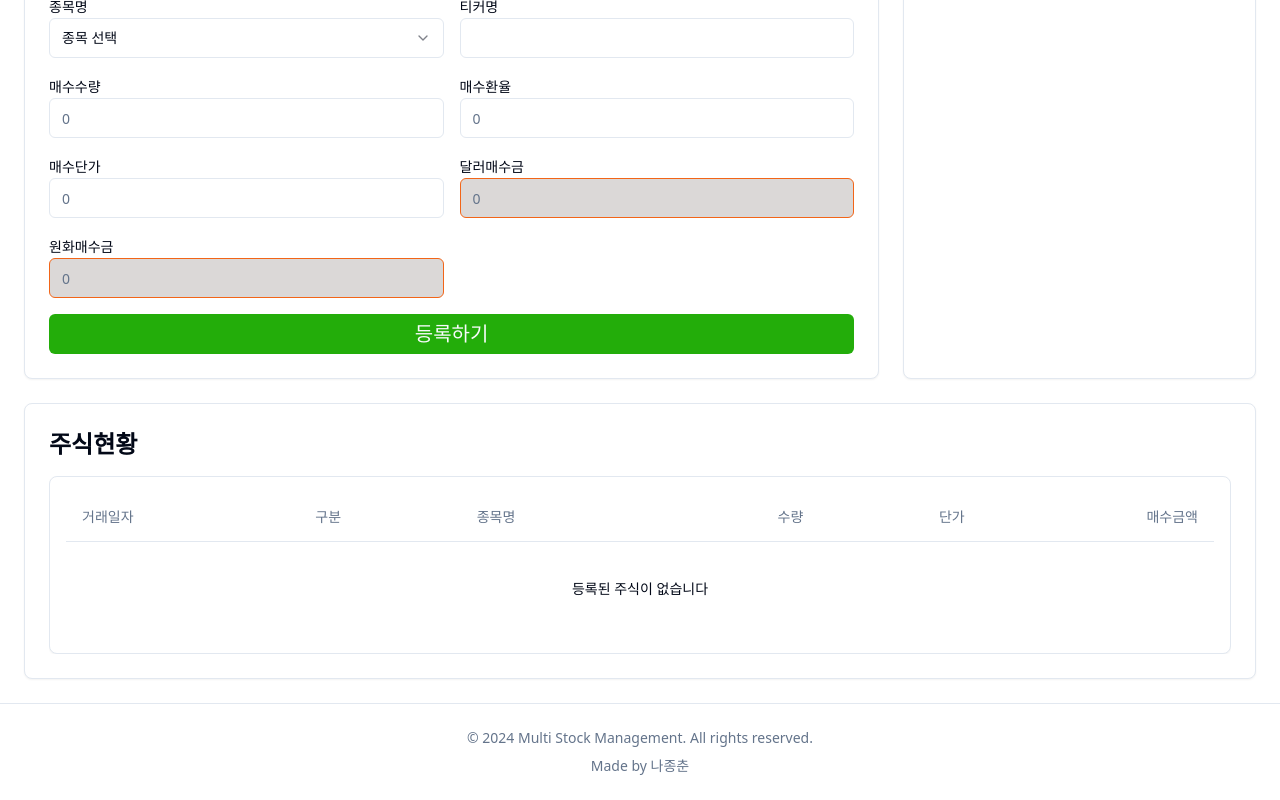
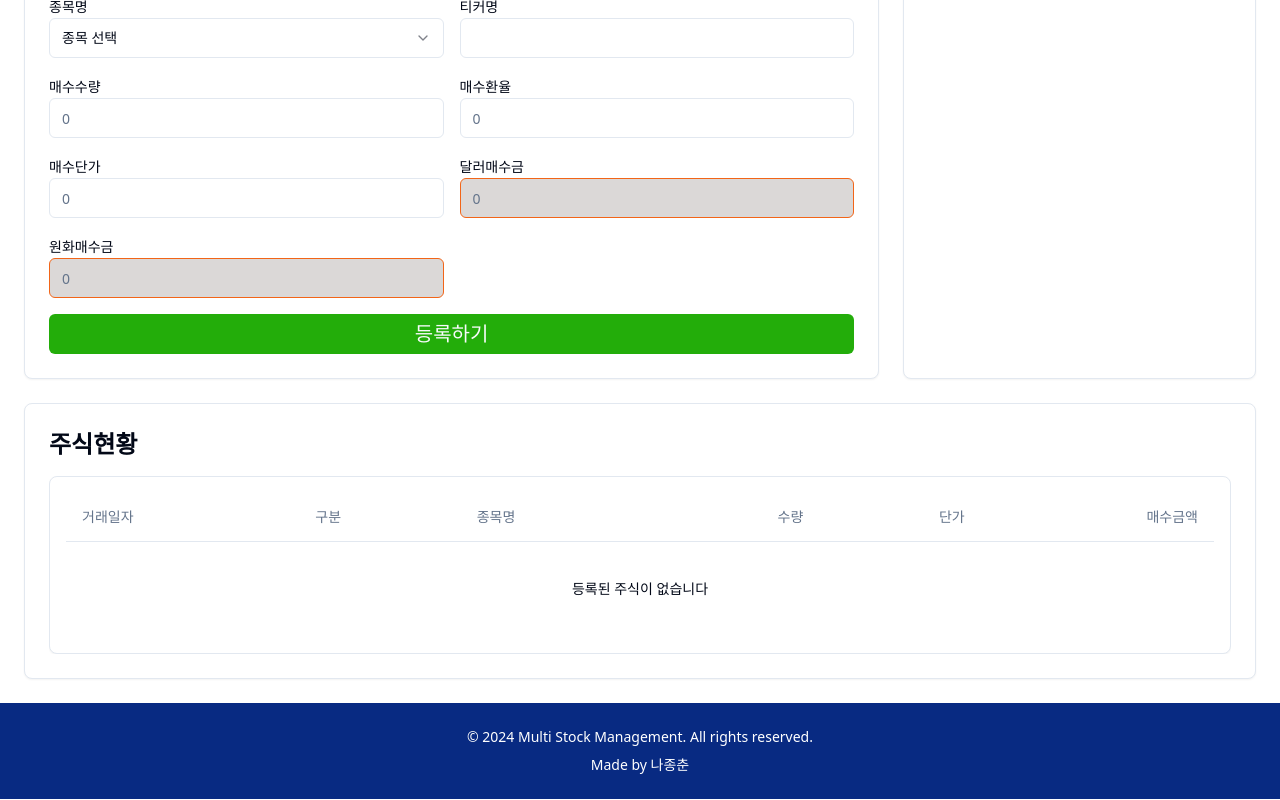
Before and after one commit to gppc5096/multi-stock-cursor, a React (Vite) app: page / in a window 1280 px wide. Shown: the part 328-1128 px from the top of the page. Built offline with nearby package versions, Linux system fonts and the light colour scheme.

Commit message:
Update footer styles
Change footer background color to #082a82 and font color to white for improved visibility and aesthetics.
[skip gpt_engineer]

```diff
--- a/src/components/layout/Footer.tsx
+++ b/src/components/layout/Footer.tsx
@@ -1,8 +1,8 @@
 const Footer = () => {
   return (
-    <footer className="border-t mt-auto py-6">
+    <footer className="bg-[#082a82] text-white mt-auto py-6">
       <div className="max-w-[1400px] mx-auto px-4">
-        <div className="flex flex-col items-center justify-center space-y-2 text-sm text-muted-foreground">
+        <div className="flex flex-col items-center justify-center space-y-2 text-sm">
           <p>© 2024 Multi Stock Management. All rights reserved.</p>
           <p>Made by 나종춘</p>
         </div>
```
